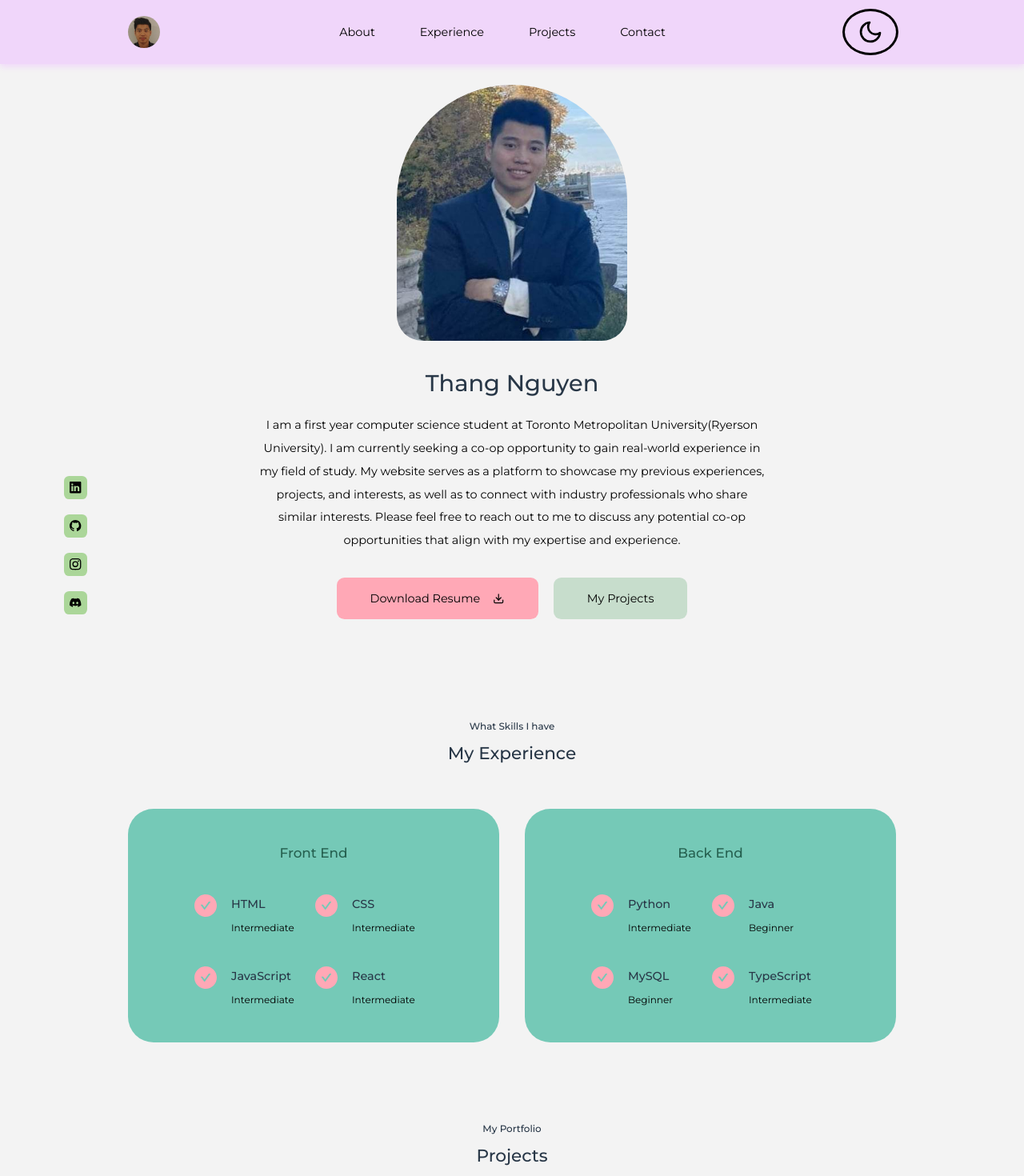
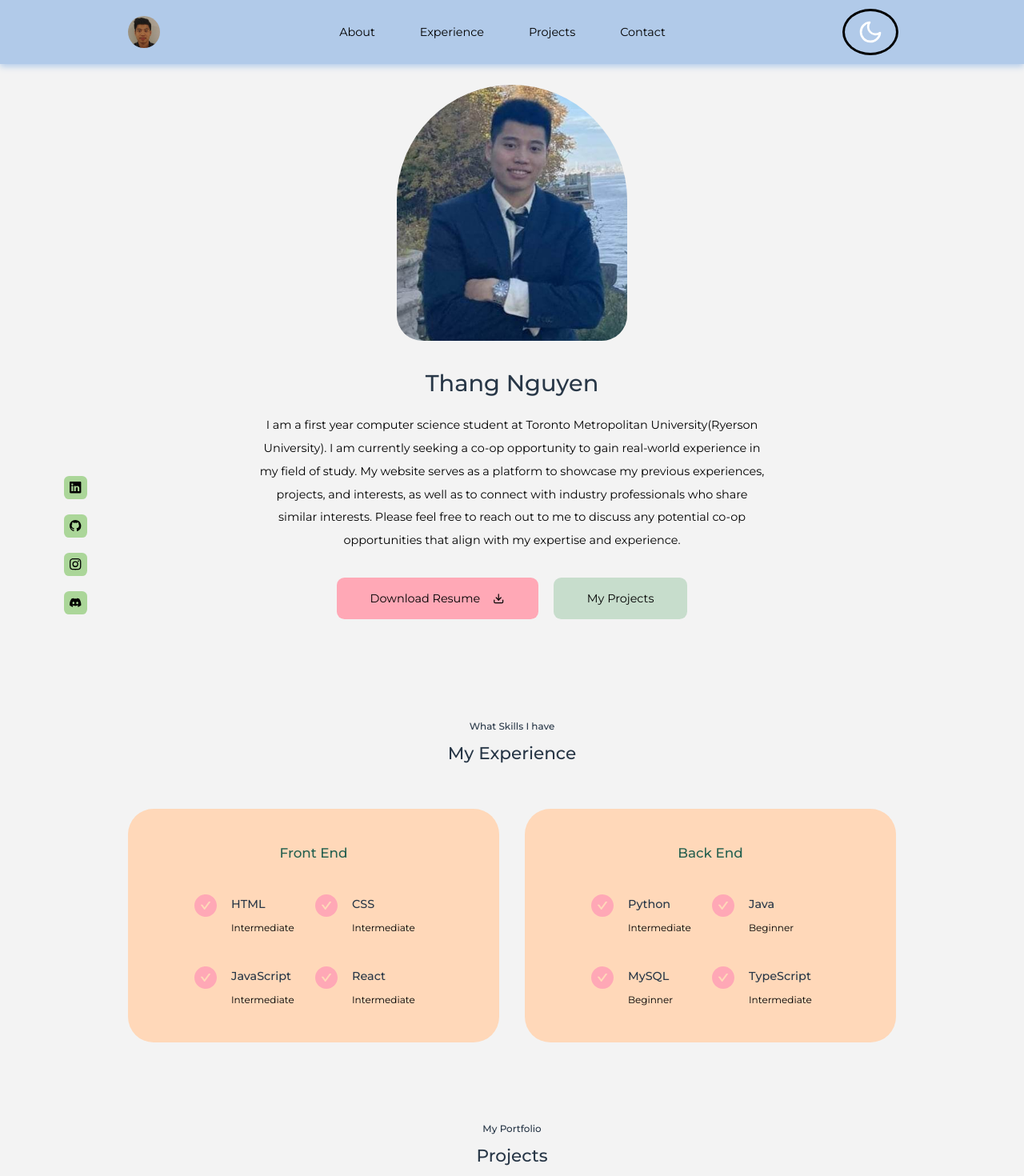
Before and after one commit to Thangnguyenvn98/Portfolio-Website, a React (Create React App) app: page / in a window 1280 px wide. Shown: the top 1470 px of the page at 80% size. Built offline with nearby package versions, Linux system fonts and the light colour scheme.

Commit message:
Changing theme color against and variables change for sun and moon, reduce code by deleting root variable

```diff
--- a/src/components/floating-nav/FloatingNav.jsx
+++ b/src/components/floating-nav/FloatingNav.jsx
@@ -11,7 +11,7 @@ const FloatingNav = () => {
   const [activeNav,setActiveNav] = useState('#')
 
   return (
-    <nav role="sub" >
+    <nav id="floatingnav" role="sub" >
         <a href='/#' onClick={()  => setActiveNav('#')} className={activeNav === '#' ? 'active':''}><AiOutlineHome/></a>
         <a href="#experience" onClick={() => setActiveNav('#experience')} className={activeNav === '#experience' ? 'active': ''}><FaLayerGroup/></a>
         <a href="#portfolio" onClick={() =>setActiveNav('#portfolio')} className={activeNav === '#portfolio'?'active':''}><MdWorkOutline/></a>
--- a/src/components/floating-nav/floatingnav.css
+++ b/src/components/floating-nav/floatingnav.css
@@ -1,4 +1,4 @@
-nav[role="sub"] {
+#floatingnav {
     background: rgba(0,0,0,0.3);
     width: max-content;
     display: block;
@@ -16,7 +16,7 @@ nav[role="sub"] {
 
 
 }
-nav[role="sub"] a{
+#floatingnav a{
     background: transparent;
     padding:0.9rem;
     display: flex;
@@ -24,16 +24,16 @@ nav[role="sub"] a{
     border-radius: 50%;
     color: white;
 }
-nav[role="sub"] a:hover {
+#floatingnav a:hover {
     background: rgba(0,0,0,0.3);
 }
 
-nav[role="sub"] a.active {
+#floatingnav a.active {
     background: var(--offset-color);
     color: var(--text-color);
 }
 @media screen and (max-width:1024px) {
-    nav[role="sub"] {
+    #floatingnav {
         z-index:10;
         visibility:visible;
 
@@ -49,7 +49,7 @@ nav[role="sub"] a.active {
 }
 
 @media screen and (max-width:600px) {
-    nav[role="sub"] {
+    #floatingnav {
         gap:0.5rem;
         left: 50%;
     }
--- a/src/components/footer/footer.css
+++ b/src/components/footer/footer.css
@@ -44,9 +44,13 @@ footer {
     color: var(--icon-color);
 }
 
+.footer__logo:hover{
+    color: var(--text-color);
+}
+
 .footer__socials a{
     background:rgb(30, 30, 50);
-    color: white;
+    color: var(--text-color);
     padding: 0.8rem;
     border-radius: 0.7rem;
     display: flex;
@@ -56,6 +60,7 @@ footer {
 
 .footer__socials a:hover {
     transform:translateY(-0.5rem);
+    color: var(--text-color);
 }
 
 @media screen and (max-width:600px){
--- a/src/components/navbar/Navbar.jsx
+++ b/src/components/navbar/Navbar.jsx
@@ -11,7 +11,7 @@ const Navbar = () => {
 
   return (
 
-    <nav role='main'>
+    <nav id="navbar" role='main'>
         <div className="container nav__container">
             <a href="index.html" className='nav__logo'>
                 <img src={Logo} alt="" />
--- a/src/components/navbar/navbar.css
+++ b/src/components/navbar/navbar.css
@@ -1,4 +1,4 @@
-nav[role="main"] {
+#navbar {
     width: 100vw;
     height: 5rem;
     background: var(--offset-color);
@@ -43,7 +43,7 @@ nav[role="main"] {
 
 
 @media screen and (max-width: 1024px){
-    nav[role="main"] {
+    #navbar {
         visibility:hidden;
         z-index:-1;
     }
--- a/src/components/theme-toggler-button/ThemeTogglerButton.jsx
+++ b/src/components/theme-toggler-button/ThemeTogglerButton.jsx
@@ -4,11 +4,11 @@ import {FiSun, FiMoon} from 'react-icons/fi'
 import './themetogglerbutton.css'
 
 const ThemeTogglerButton = () => {
-    const [icon, setIcon] = useState('moon');
+    const [icon, setIcon] = useState('sun');
 
     useEffect(() => {
       const themeStyles = {
-        sun: {
+        moon: {
           '--bg-color': '#283747',
           '--container-color': '#4b5d67',
           '--heading-color': '#F3F3F3',
@@ -18,21 +18,21 @@ const ThemeTogglerButton = () => {
           '--icon-color': '#A77979',
           '--button-text-color': 'white',
           '--text-color': '#F3F3F3',
-          '--portfolio-hover': '#fcd200',
+          '--portfolio-hover': '#615c84',
           '--container-heading-color': '#A5C9CA',
           '--texts-color': 'white'
         },
-        moon: {
+        sun: {
           '--bg-color': '#F3F3F3',
-          '--container-color': '#75c9b7',
+          '--container-color': '#ffd8b9',
           '--heading-color': '#283747',
           '--primary-button-color': '#ffa8B6',
           '--secondary-button-color': '#c7ddcc',
-          '--offset-color': '#F0D6FA',
+          '--offset-color': '#B1CAE9',
           '--icon-color': '#abd699',
-          '--button-text-color': 'black',
+          '--button-text-color': 'white',
           '--text-color': 'black',
-          '--portfolio-hover': '#fcd200',
+          '--portfolio-hover': '#615c84',
           '--container-heading-color': '#266150',
           '--texts-color': 'black'
 
@@ -44,7 +44,7 @@ const ThemeTogglerButton = () => {
     }, [icon]);
   return (
 
-    <button className = "theme__icon" onClick={() => setIcon(icon === 'sun' ? 'moon' : 'sun')}>{icon==='sun'?<FiSun /> : <FiMoon />}</button>
+    <button className = "theme__icon" onClick={() => setIcon(icon === 'moon' ? 'sun' : 'moon')}>{icon==='sun'?<FiMoon /> : <FiSun />}</button>
     )
 }
 
--- a/src/index.css
+++ b/src/index.css
@@ -11,22 +11,9 @@
 }
 
 :root {
-  --texts-color: white;
-
   --transition: all 500ms ease;
-  --bg-color: #F3F3F3;
-  --container-color: #75c9b7;
-  --heading-color: #283747;
-  --primary-button-color: #ffa8B6 ;
   --container-width-lg : 75%;
   --container-width-md: 90%;
-  --secondary-button-color: #c7ddcc;
-  --offset-color: #F0D6FA;
-  --icon-color: #abd699;
-  --button-text-color:black;
-  --text-color: black;
-  --portfolio-hover:#fcd200;
-  --container-heading-color:#266150;
 }
 
 .text-black {
@@ -73,7 +60,7 @@ a:hover {
   display: flex;
   align-items: center;
   gap: 1rem;
-  color: var(--button-text-color);
+  color: var(--text-color);
   border: 2px solid transparent;
   border-radius: 0.6rem;
   background: var(--primary-button-color);
```
